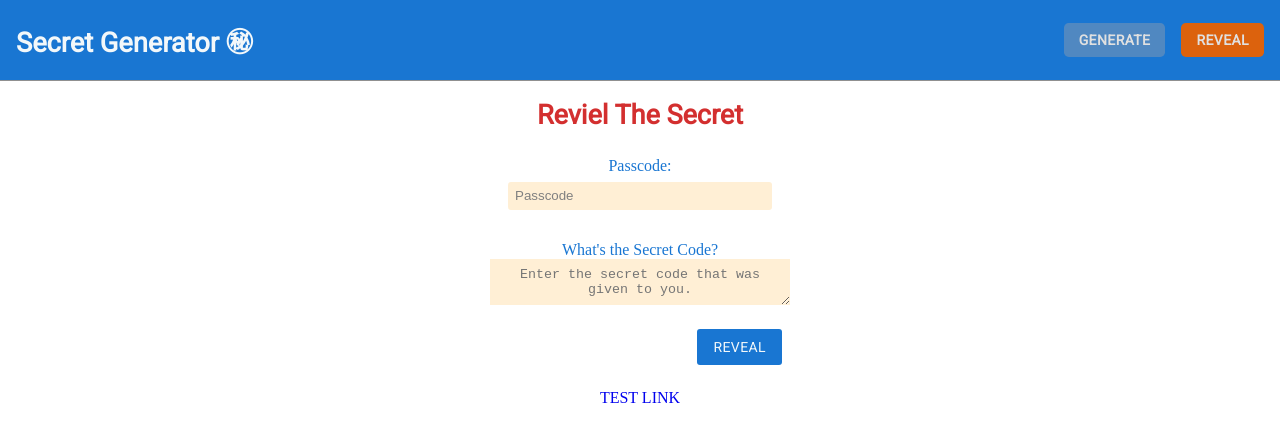
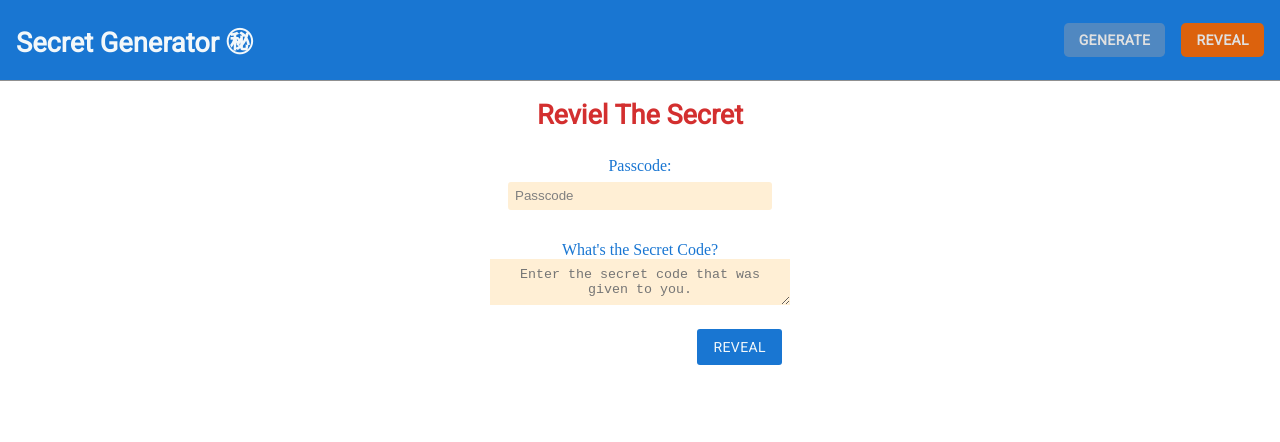
Before and after one commit to wilfredlopez/secrets, a React (Create React App) app: page /reveal in a window 1280 px wide. Shown: the top 442 px of the page. Built offline with nearby package versions, Linux system fonts and the light colour scheme; a web font is replaced by a local one.

Commit message:
ready for prod

```diff
--- a/public/index.html
+++ b/public/index.html
@@ -7,7 +7,7 @@
     <meta name="theme-color" content="#000000" />
     <meta
       name="description"
-      content="Web site created using create-react-app"
+      content="Generates secret codes that can later be revieled."
     />
     <link rel="apple-touch-icon" href="%PUBLIC_URL%/logo192.png" />
     <!--
--- a/src/pages/Reviel.tsx
+++ b/src/pages/Reviel.tsx
@@ -1,7 +1,6 @@
 import React from "react"
 import { Secrets } from "components"
 import { Title } from "components/styled"
-import { Link } from "react-router-dom"
 
 interface Props {}
 
@@ -10,9 +9,6 @@ const Reviel = (props: Props) => {
     <div className="text-center">
       <Title>Reviel The Secret</Title>
       <Secrets />
-      <div>
-        <Link to="/code?code">TEST LINK</Link>
-      </div>
     </div>
   )
 }
```
